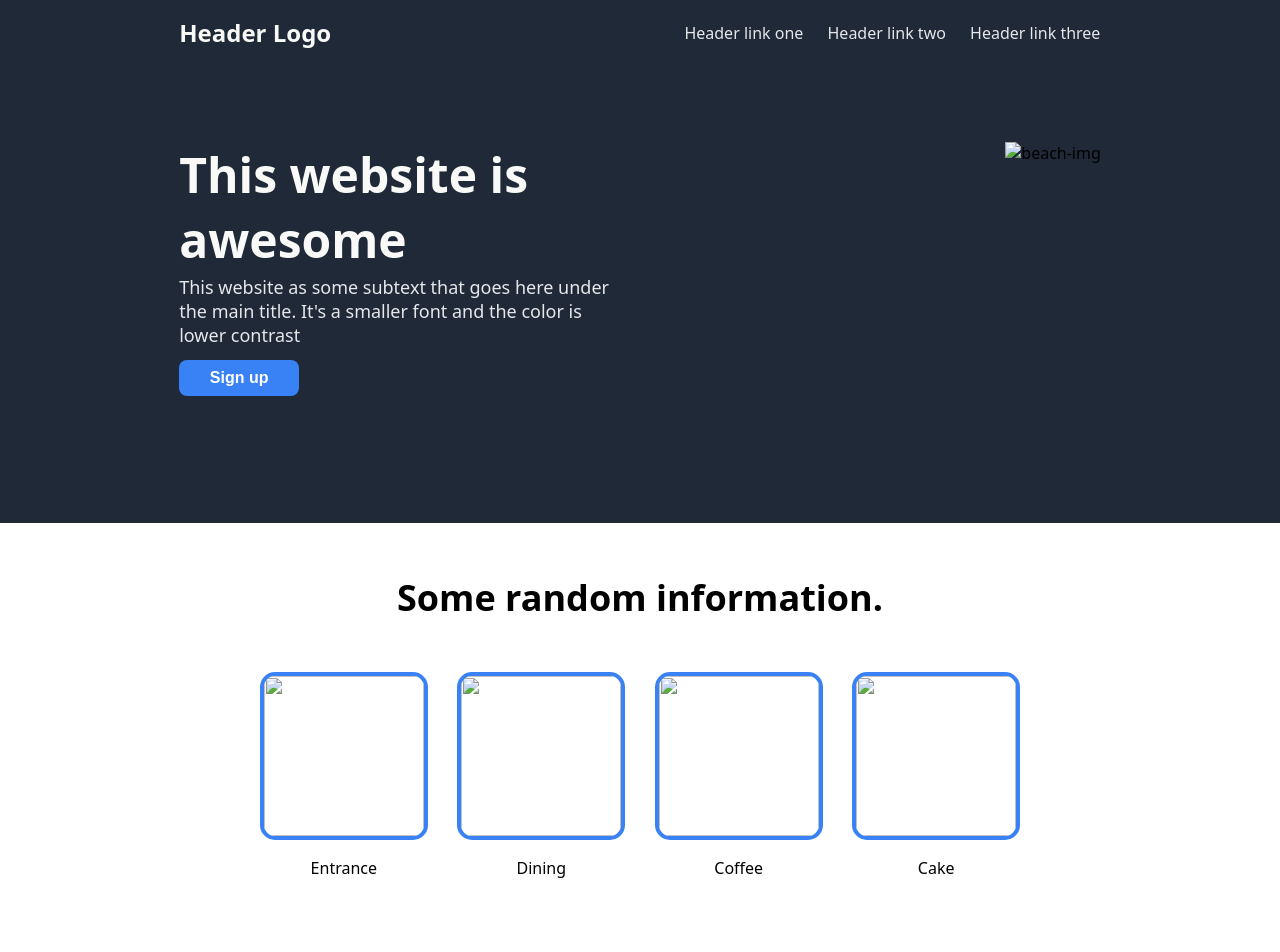
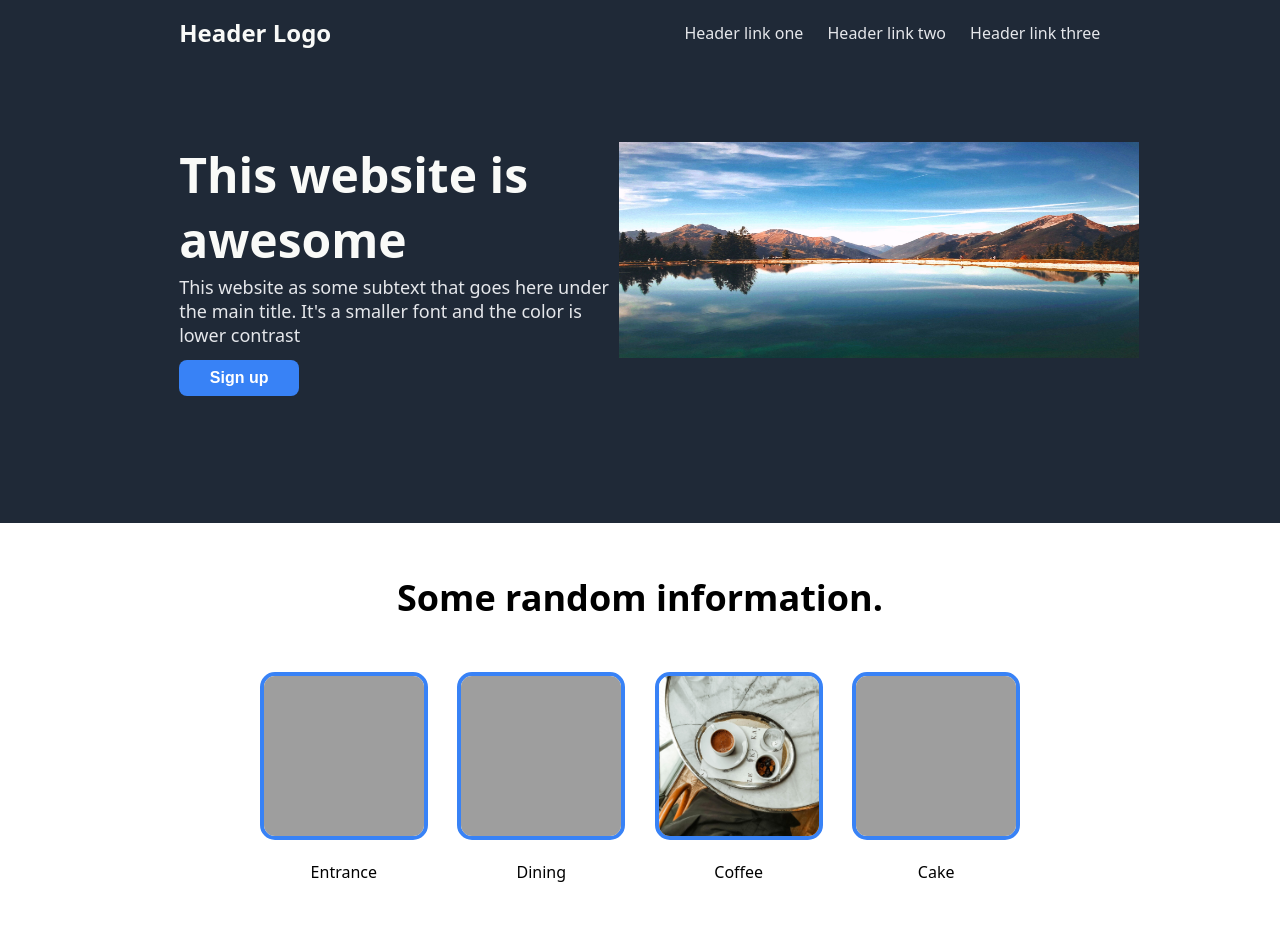
Before and after one commit to Chaitanyaaa176/Landing-Page, a plain HTML site: page index.html in a window 1280 px wide. Shown: the top 952 px of the page. Drawn offline with Linux system fonts and the light colour scheme; the site is published under a folder, as on GitHub Pages, so addresses that start at the root find nothing.

Commit message:
Images issue is solved now

```diff
--- a/index.html
+++ b/index.html
@@ -30,11 +30,7 @@
           <button class="sign-up">Sign up</button>
         </div>
         <div class="section1-part2">
-          <img
-            class="image1"
-            src="/Landing-page/images/image1.jpg"
-            alt="beach-img"
-          />
+          <img class="image1" src="images/image1.jpeg" alt="beach-img" />
         </div>
       </div>
     </div>
@@ -43,19 +39,19 @@
       <h1 class="information">Some random information.</h1>
       <div class="four-images">
         <div>
-          <img class="box1" src="/Landing-page/images/image2.jpeg" alt="" />
+          <img class="box1" src="images/image2.jpeg" alt="" />
           <p>Entrance</p>
         </div>
         <div>
-          <img src="/Landing-page/images/image3.jpeg" alt="" />
+          <img src="images/image3.jpeg" alt="" />
           <p>Dining</p>
         </div>
         <div>
-          <img src="/Landing-page/images/image4.jpeg" alt="" />
+          <img src="images/image4.jpeg" alt="" />
           <p>Coffee</p>
         </div>
         <div>
-          <img src="/Landing-page/images/image5.jpeg" alt="" />
+          <img src="images/image5.jpeg" alt="" />
           <p>Cake</p>
         </div>
       </div>
```
Also changed, not shown: images/image1.jpeg (renamed from images/image1.jpg).
